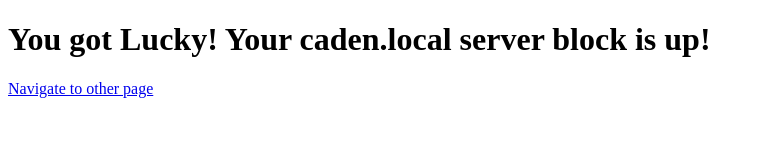
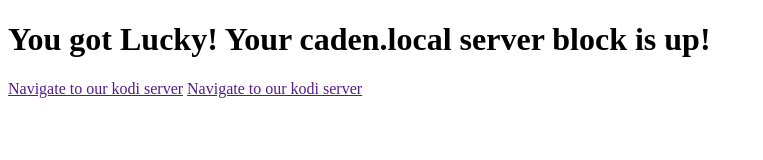
Before and after one commit to werty669/Apache-server, a plain HTML site: page index.html in a window 1280 px wide. Shown: the whole page, without its empty margins (0-763 px from the left). Drawn offline with Linux system fonts and the light colour scheme.

Commit message:
Update index.html

```diff
--- a/index.html
+++ b/index.html
@@ -5,6 +5,7 @@
 	</head>
 	<body>
 		<h1>You got Lucky! Your caden.local server block is up!</h1>
-		<a href=/index1.html>Navigate to other page</a>
+		<a href="" onclick="javascript:event.target.port=8080">Navigate to our kodi server</a>
+		<a href="" onclick="javascript:event.target.port=21">Navigate to our kodi server</a>
 	</body>
 </html>
```
